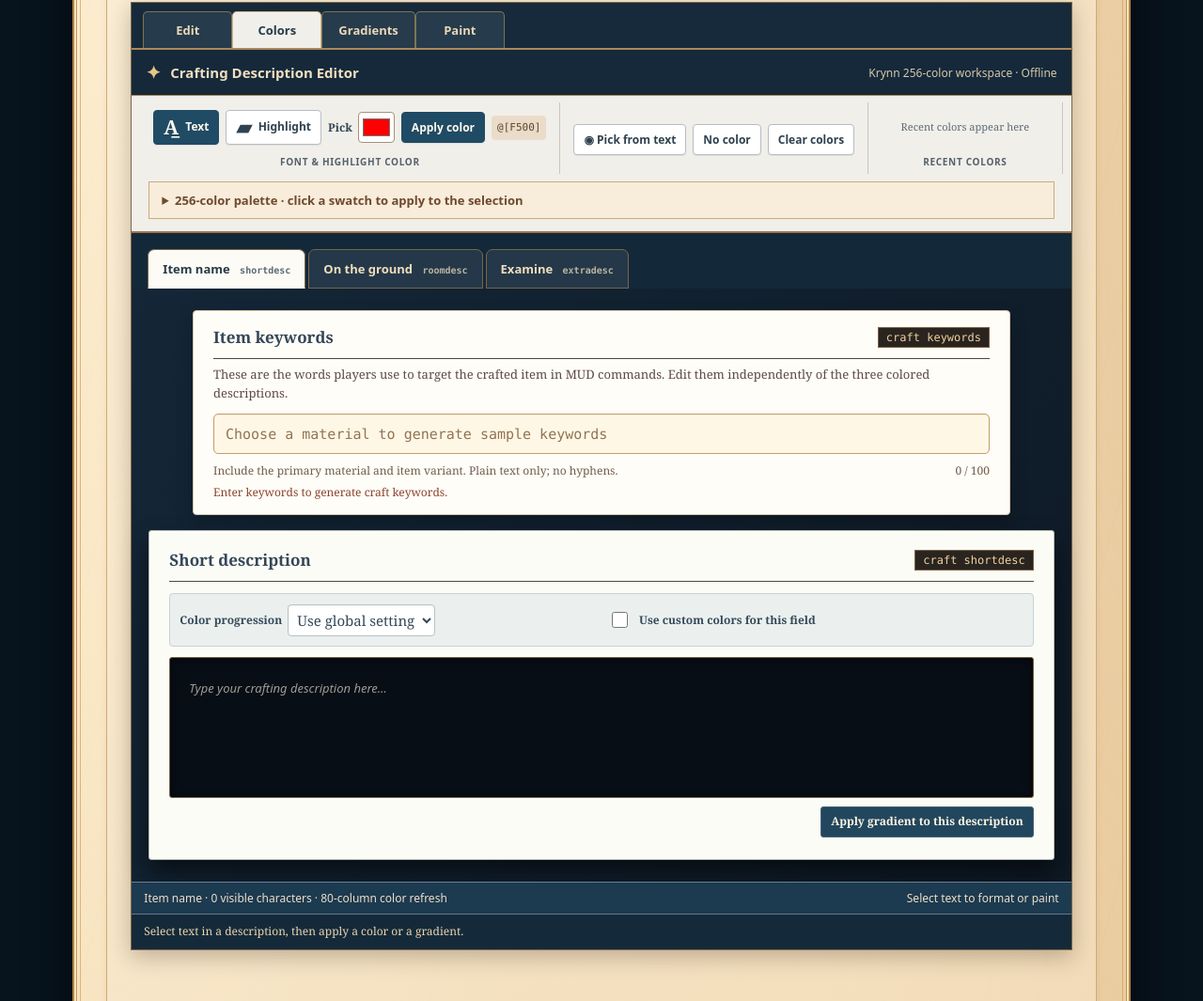
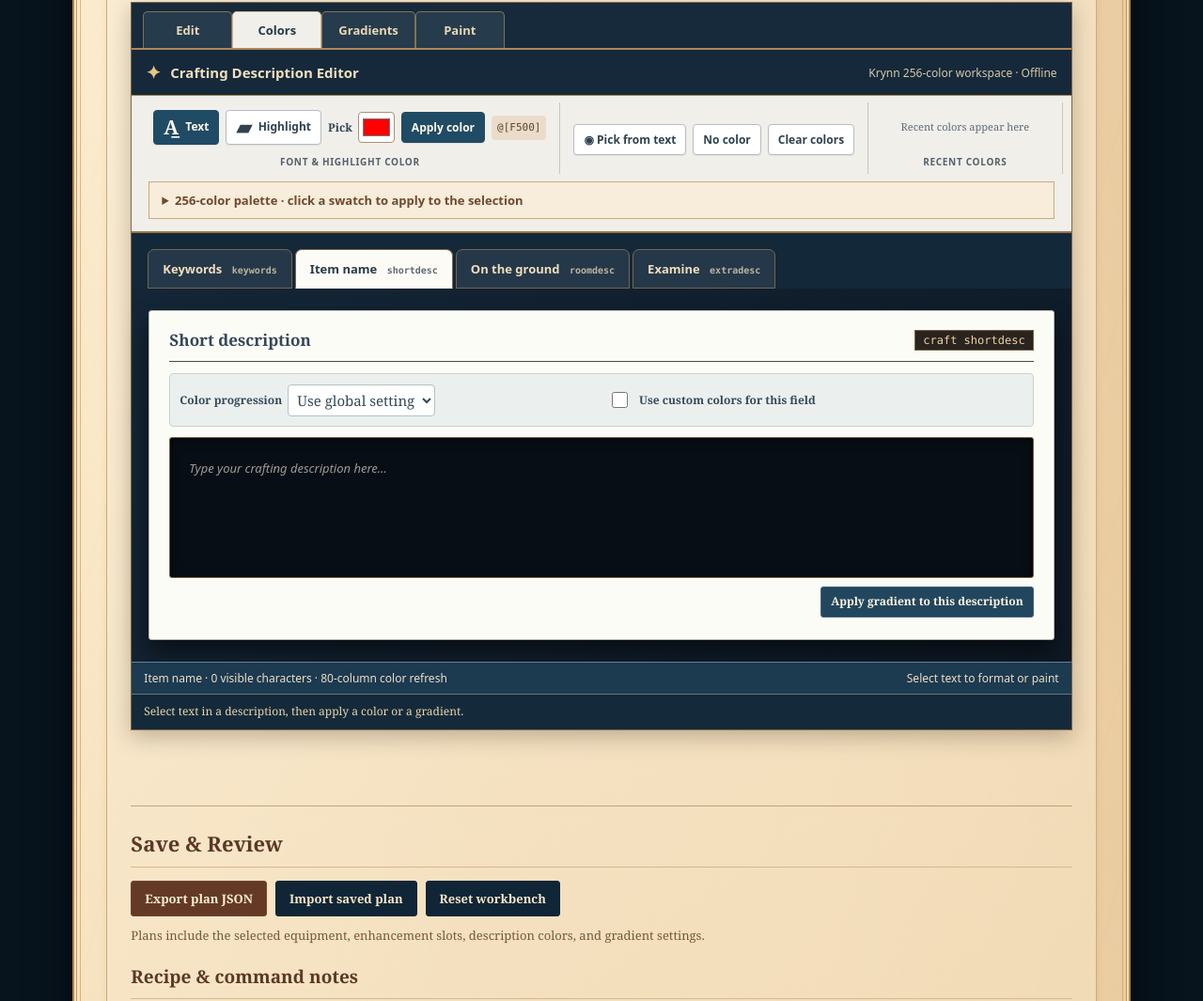
Before and after one commit to legimia/chronicles-of-krynn, a plain HTML site: page docs/crafting-studio/index.html in a window 1280 px wide. Shown: the part 1532-2597 px from the top of the page at 94% size. Drawn offline with Linux system fonts and the light colour scheme.

Commit message:
Move crafting keywords into a separate document tab

```diff
--- a/docs/crafting-studio/index.html
+++ b/docs/crafting-studio/index.html
@@ -638,12 +638,13 @@ main:before{inset:6px;border:1px solid #ca9a56a8;border-radius:8px}
 <button class="word-tool" disabled="" id="richBrushUndo" type="button">Undo stroke</button>
 </div><div class="word-ribbon-caption">Drag across letters to paint</div></div></div></div>
 <div aria-label="Crafting description" class="word-document-tabs" role="tablist">
+<button aria-selected="false" aria-controls="keywordsPanel" class="word-doc-tab" data-open-desc="keywords" id="keywordsTab" role="tab" type="button">Keywords <small>keywords</small></button>
 <button aria-selected="true" class="word-doc-tab active" data-open-desc="shortdesc" role="tab" type="button">Item name <small>shortdesc</small></button>
 <button aria-selected="false" class="word-doc-tab" data-open-desc="roomdesc" role="tab" type="button">On the ground <small>roomdesc</small></button>
 <button aria-selected="false" class="word-doc-tab" data-open-desc="extradesc" role="tab" type="button">Examine <small>extradesc</small></button>
 </div>
 <div class="word-paper-desk">
-<div class="studio-keywords-card">
+<div aria-labelledby="keywordsTab" class="studio-keywords-card" hidden id="keywordsPanel" role="tabpanel">
   <div class="rich-editor-head"><label for="keywords">Item keywords</label><span class="commandtag">craft keywords</span></div>
   <p class="studio-keywords-intro">These are the words players use to target the crafted item in MUD commands. Edit them independently of the three colored descriptions.</p>
   <input id="keywords" type="text" maxlength="100" spellcheck="false" autocomplete="off" placeholder="Choose a material to generate sample keywords" aria-describedby="keywordRule keywordFeedback"/>
@@ -1135,14 +1136,21 @@ function restoreWordHistory(direction){
 }
 function showWordRibbon(){/* All editing controls share one toolbar. */}
 function showWordDocument(field){
- if(!fields.includes(field))return;
+ if(field!=='keywords'&&!fields.includes(field))return;
  if(field!==currentWordDocument){savedRichSelection=null;const selection=window.getSelection();if(selection?.rangeCount&&editorContaining(selection.anchorNode))selection.removeAllRanges()}
- currentWordDocument=field;activeRichField=field;
+ const keywords=field==='keywords';
+ if(keywords){setBrushMode(false);setWordEyedropper(false)}
+ currentWordDocument=field;if(!keywords)activeRichField=field;
+ $('keywordsPanel').hidden=!keywords;
+ $('editorToolTabs').hidden=keywords;$('ribbonHome').hidden=keywords;
  for(const card of document.querySelectorAll('#ansiEditor .rich-editor-card'))card.hidden=card.querySelector('.rich-edit')?.dataset.field!==field;
  document.querySelectorAll('#ansiEditor [data-open-desc]').forEach(b=>{const active=b.dataset.openDesc===field;b.classList.toggle('active',active);b.setAttribute('aria-selected',String(active))});
+ $('richContext').textContent=keywords?'Edit plain-text targeting keywords. Include the primary material and item variant.':'Select text in a description, then apply a color or a gradient.';
  updateWordHistoryButtons();updateWordStatus();
 }
-function updateWordStatus(){const f=currentWordDocument,ed=$(f+'Rich');if(!ed)return;
+function updateWordStatus(){const f=currentWordDocument;
+ if(f==='keywords'){$('richDocumentStats').textContent='Keywords · '+$('keywords').value.length+' / 100 characters';$('richSelectionStats').textContent='Plain text only · no hyphens';return}
+ const ed=$(f+'Rich');if(!ed)return;
  const total=readRichTokens(ed).length,sel=richRangeSnapshot()||savedRichSelection;const selected=sel&&sel.field===f?Math.max(0,sel.end-sel.start):0;
  $('richDocumentStats').textContent=({shortdesc:'Item name',roomdesc:'On the ground',extradesc:'Examine'}[f])+' · '+total+' visible characters · 80-column color refresh';
  $('richSelectionStats').textContent=selected?selected+' characters selected':'Select text to format or paint';
@@ -1177,6 +1185,7 @@ function startWordToolbar(){
 
 
  document.querySelectorAll('[data-open-desc]').forEach(b=>b.addEventListener('click',()=>showWordDocument(b.dataset.openDesc)));
+ $('keywords').addEventListener('input',updateWordStatus);
  $('richUndo').addEventListener('click',()=>restoreWordHistory(-1));$('richRedo').addEventListener('click',()=>restoreWordHistory(1));
  $('richSelectAll').addEventListener('pointerdown',e=>e.preventDefault());
  $('richSelectAll').addEventListener('click',()=>{setBrushMode(false);const ed=$(currentWordDocument+'Rich');ed.focus();restoreRichRange(ed,0,readRichTokens(ed).length);updateWordStatus()});
```
